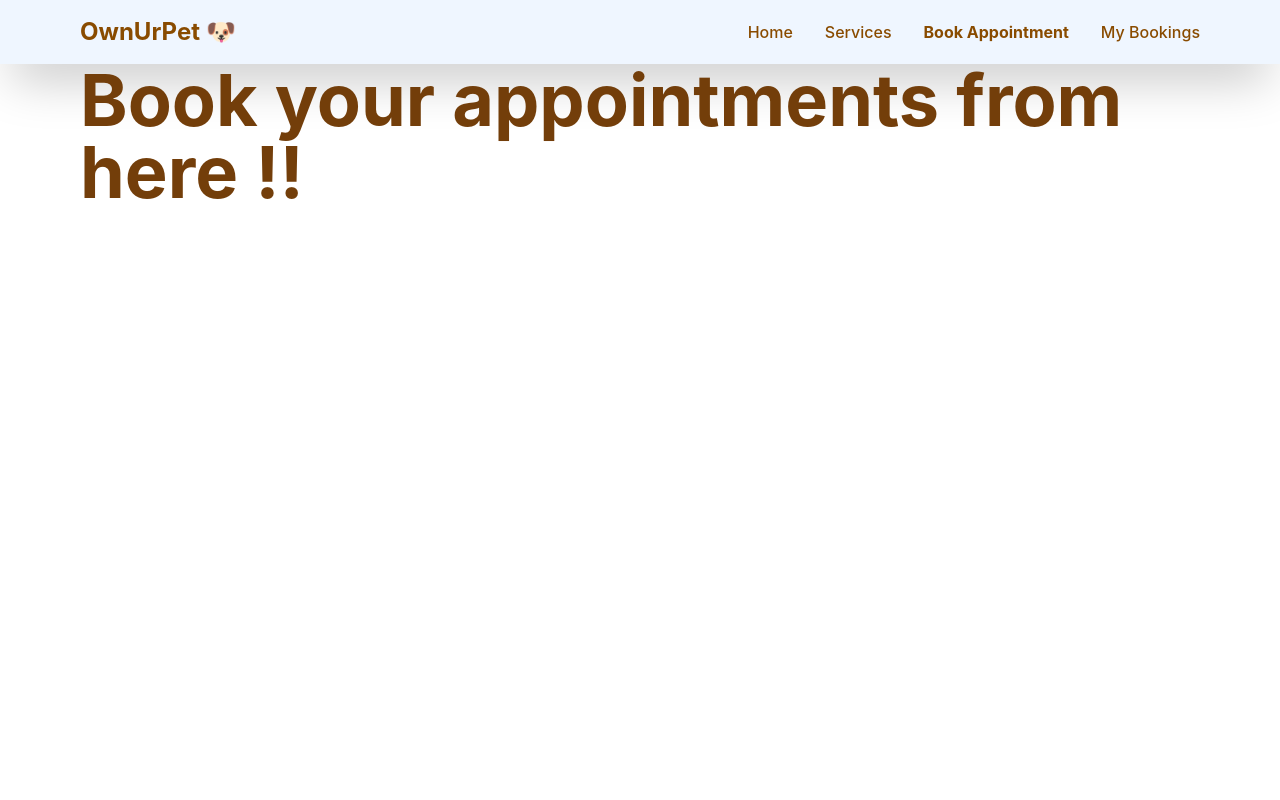
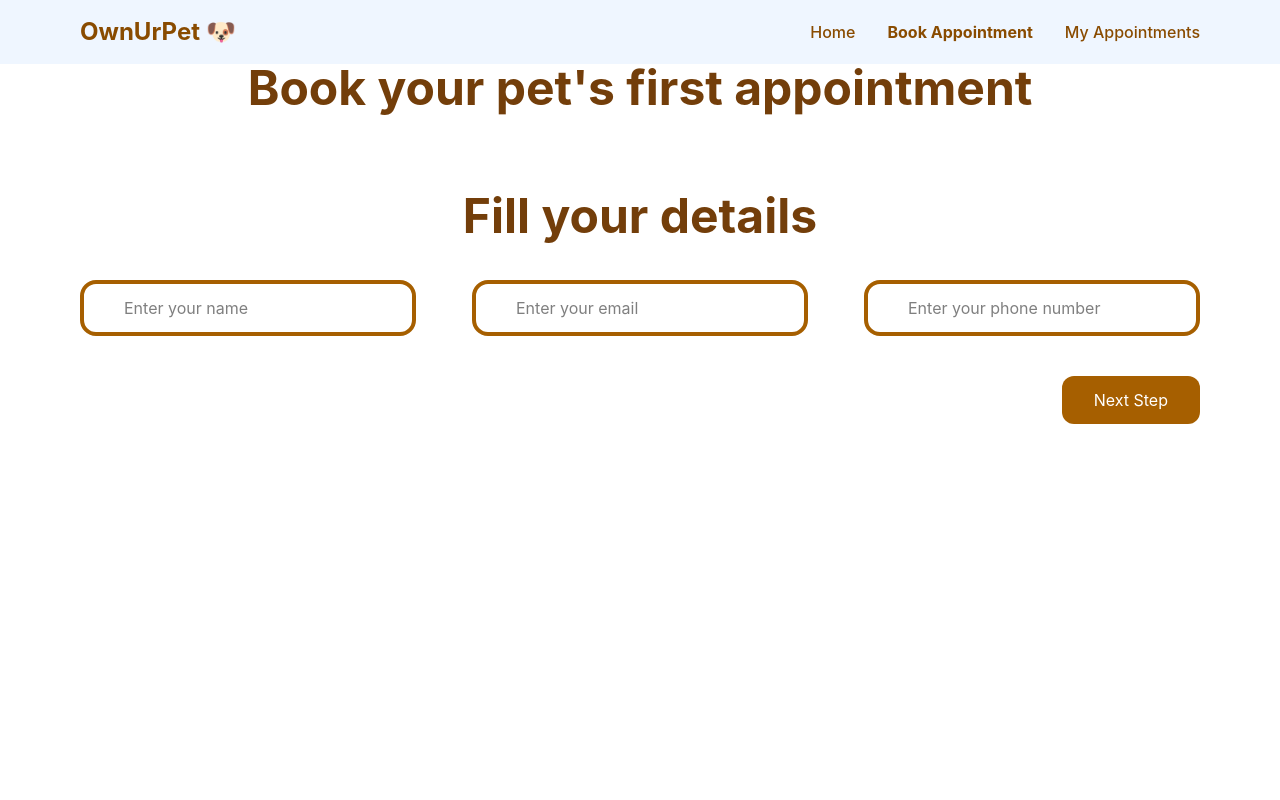
Before and after one commit to ritikdhiman361-tech/pawClinic, a React (Vite) app: page /appointments in a window 1280 px wide. Shown: the top 800 px of the page. Built offline with nearby package versions, Linux system fonts and the light colour scheme.

Commit message:
updated the appointment booking

```diff
--- a/package.json
+++ b/package.json
@@ -15,6 +15,7 @@
     "react": "^19.2.0",
     "react-dom": "^19.2.0",
     "react-router-dom": "^7.17.0",
+    "react-select": "^5.10.2",
     "tailwindcss": "^4.3.0"
   },
   "devDependencies": {
--- a/src/App.jsx
+++ b/src/App.jsx
@@ -1,6 +1,5 @@
 import Navbar from './components/Navbar'
 import Home from './components/Home'
-import Services from './components/Services'
 import Appointments from './components/Appointments'
 import Bookings from './components/Bookings'
 import { Routes, Route } from "react-router-dom";
@@ -13,7 +12,6 @@ const App = () => {
       <Routes>
         <Route path="/" element={<Home />} />
         <Route path="/home" element={<Home />} />
-        <Route path="/services" element={<Services />} />
         <Route path="appointments" element={<Appointments />} />
         <Route path="/bookings" element={<Bookings />} />
 
--- a/src/components/Appointments.jsx
+++ b/src/components/Appointments.jsx
@@ -1,9 +1,15 @@
 import React from 'react'
+import MyForm from './Forms'
 
 const Appointments = () => {
   return (
-    <div className=" justify-between flex items-center px-20 min-h-screen  flex-col  py-90object-contain font-bold text-7xl text-yellow-900">
-      <h1>Book your appointments from here !!</h1>
+    <div className = "min-h-screen">
+        <div className=" justify-center flex items-center object-contain font-bold text-5xl text-yellow-900">
+          <h1>Book your pet's first appointment </h1>
+        </div>
+        <div>
+          <MyForm/>
+        </div>
     </div>
   )
 }
--- /dev/null
+++ b/src/components/Forms.jsx
@@ -0,0 +1,139 @@
+// import React from 'react'
+// import { useState } from 'react'
+
+// function MyForm() {
+//   const [name, setName] = useState("John");
+
+//   return (
+//     <form>
+//       <label>Enter your name:
+//         <input
+//           type="text"
+//           value={name}
+//           onChange={(e) => setName(e.target.value)}
+//         />
+//       </label>
+//       <p>Current value: {name}</p>
+//     </form>
+//   )
+// }
+
+// export default MyForm;
+
+import { useState } from "react";
+import Select from "react-select";
+
+function App() {
+  const [step, setStep] = useState(1);
+
+  const petOptions = [
+    { value: "dog", label: "Dog" },
+    { value: "cat", label: "Cat" },
+    { value: "rabbit", label: "Rabbit" },
+    { value: "bird", label: "Bird" },
+  ];
+
+  const breedOptions = [
+    { value: "golden", label: "Golden Retriever" },
+    { value: "husky", label: "Husky" },
+    { value: "persian", label: "Persian Cat" },
+  ];
+
+  const [petType, setPetType] = useState(null);
+  const [breed, setBreed] = useState(null);
+
+  return (
+    <div>
+      {/* STEP 1 */}
+      {step === 1 && (
+        <div className="py-10">
+          <h1 className="py-10 flex justify-center font-bold text-5xl text-yellow-900">
+            Fill your details
+          </h1>
+
+          <div className="flex flex-row items-center justify-between px-20 gap-2">
+            <input
+              className="border-yellow-700 border-4 rounded-2xl px-10 py-3"
+              placeholder="Enter your name"
+            />
+
+            <input
+              className="border-yellow-700 border-4 rounded-2xl px-10 py-3"
+              placeholder="Enter your email"
+            />
+
+            <input
+              className="border-yellow-700 border-4 rounded-2xl px-10 py-3"
+              placeholder="Enter your phone number"
+            />
+          </div>
+
+          <div className="flex justify-end px-20 mt-10">
+            <button
+              onClick={() => setStep(2)}
+              className="bg-yellow-700 text-white px-8 py-3 rounded-xl cursor-pointer"
+            >
+              Next Step
+            </button>
+          </div>
+        </div>
+      )}
+
+      {/* STEP 2 */}
+      {step === 2 && (
+        <div className="py-10">
+          <h1 className="py-10 flex justify-center font-bold text-5xl text-yellow-900">
+            Fill your pet's details
+          </h1>
+
+          <div className="flex flex-row items-center justify-between px-20 gap-4">
+            <input
+              className="border-yellow-700 border-4 rounded-2xl px-12 py-3"
+              placeholder="Pet's name"
+            />
+
+            <div className="w-64 border-amber-600 rounded-4xl">
+              <Select
+                options={petOptions}
+                value={petType}
+                onChange={setPetType}
+                placeholder="Pet Type"
+              />
+            </div>
+
+            <div className="w-64">
+              <Select
+                options={breedOptions}
+                value={breed}
+                onChange={setBreed}
+                placeholder="Pet Breed"
+              />
+            </div>
+
+            <input
+              className="border-yellow-700 border-4 rounded-2xl px-12 py-3"
+              placeholder="Appointment type"
+            />
+          </div>
+
+          <div className="flex justify-between px-20 mt-10 ">
+            <button
+              onClick={() => setStep(1)}
+              className="border-2 border-yellow-700 px-8 py-3 rounded-xl cursor-pointer "
+            >
+              Back
+            </button>
+
+            <button
+              className="bg-yellow-700 text-white px-8 py-3 rounded-xl cursor-pointer"
+            >
+              submit
+            </button>
+          </div>
+        </div>
+      )}
+    </div>
+  );
+}
+
+export default App;
--- a/src/components/Navbar.jsx
+++ b/src/components/Navbar.jsx
@@ -1,12 +1,11 @@
 import { NavLink, Routes, Route } from "react-router-dom";import Bookings from "./Bookings";
 import Appointments from "./Appointments";
-import Services from "./Services";
 import Home from "./Home";
 
 function Navbar() {
   return (
        <>
-    <nav className="flex items-center justify-between px-20 py-4 bg-blue-50 shadow-2xl w-full p-8 ">
+    <nav className="flex items-center justify-between px-20 py-4 bg-blue-50 shadow- w-full p-8 ">
       <div className="text-2xl font-bold text-yellow-800 hover:text-yellow-400">
         OwnUrPet 🐶
       </div>
@@ -14,16 +13,13 @@ function Navbar() {
       <div className="flex gap-8 text-gray-700 font-medium">
         <NavLink to="/" className={({ isActive }) =>`hover:text-yellow-400 transition ${isActive ? "font-bold text-yellow-800" : "text-yellow-800"}`}>
           Home</NavLink>
-        <NavLink to="/services" className={({ isActive }) =>`hover:text-yellow-400 transition ${isActive ? "font-bold text-yellow-800" : "text-yellow-800"}`}>
-          Services
-        </NavLink>
 
         <NavLink to="/appointments" className={({ isActive }) =>`hover:text-yellow-400 transition ${isActive ? "font-bold text-yellow-800" : "text-yellow-800"}`}>
           Book Appointment
         </NavLink>
 
         <NavLink to="/bookings" className={({ isActive }) =>`hover:text-yellow-400 transition ${isActive ? "font-bold text-yellow-800" : "text-yellow-800"}`}>
-          My Bookings
+          My Appointments
         </NavLink>
       </div>
 
--- a/src/components/Services.jsx
+++ /dev/null
@@ -1,38 +0,0 @@
-import React from 'react'
-import Card from './Card'
-
-const Services = () => {
-  return (
-    <div className="  mt-1 min-h-screen ">
-      <div className = " text-yellow-900 text-2xl border-gray-600 shadow-md h-1/5  py-10 flex  justify-center">
-        From a quick nail trim to a full spa day, our certified team is ready to give your
-        pet the care they deserve.
-      </div>
-      <div className=" flex flex-wrap items-center justify-between">
-        <Card
-        image = "https://i.pinimg.com/736x/88/69/0b/88690b226166672f5a43cdf56f64c734.jpg"
-        title = "Grooming"/>
-        <Card
-        image = "https://i.pinimg.com/736x/a9/2a/f0/a92af07c5e6d3ff8322cf0b5b39bf24f.jpg"
-        title = "Vaccination"/>
-        <Card
-        image = "https://i.pinimg.com/736x/a9/2a/f0/a92af07c5e6d3ff8322cf0b5b39bf24f.jpg"
-        title = "Health Checkup"/>
-        <Card
-        image = "https://i.pinimg.com/736x/d4/48/fb/d448fb22bf4bae4d7b99cc2bd42cb7df.jpg"
-        title = "Pet Spa"/>
-        <Card
-        image = "https://i.pinimg.com/1200x/80/e0/9d/80e09d00a1e264c71712315534c942c1.jpg"
-        title = "Nail Trimming"/>
-        <Card
-        image = "https://i.pinimg.com/736x/79/ee/ba/79eeba4b4e84d89aa5aeca53805130d8.jpg"
-        title = "Dental Cleaning"/>
-
-
-
-      </div>
-    </div>
-  )
-}
-
-export default Services
```
Also changed, not shown: 1 other file (tests, documents, lock files or other folders).
